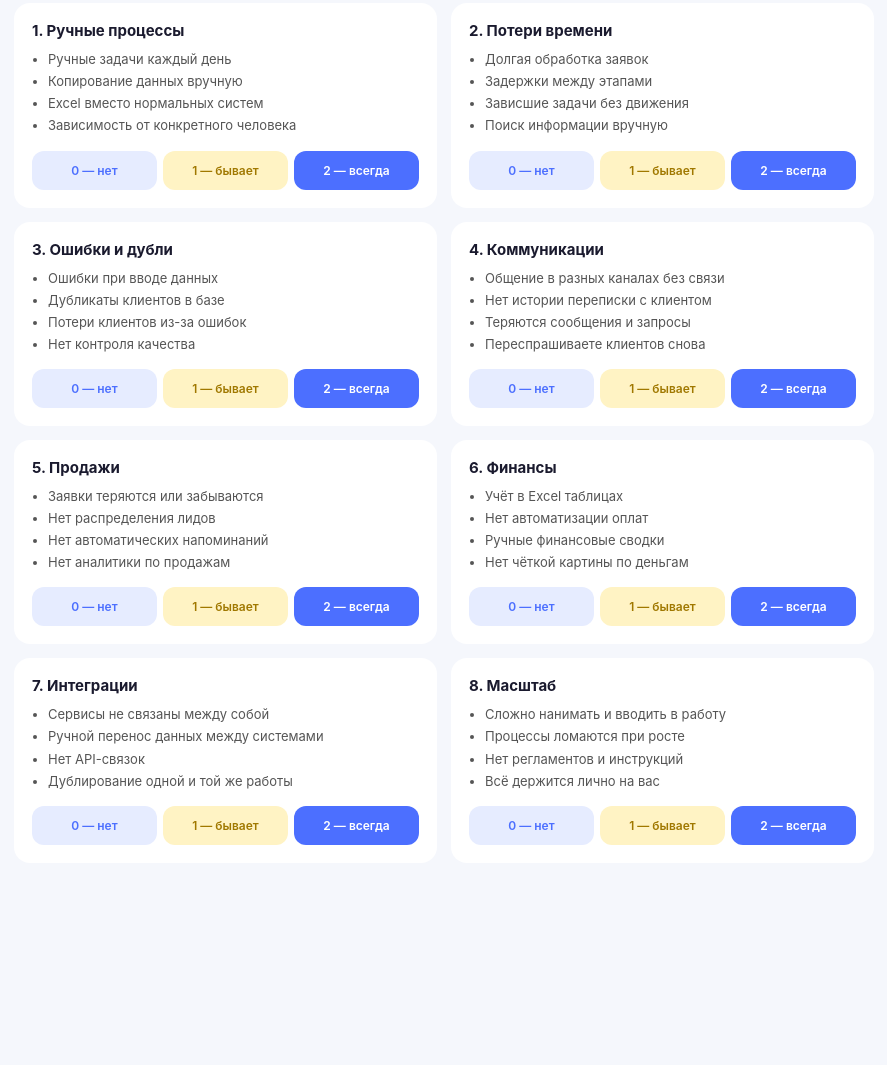
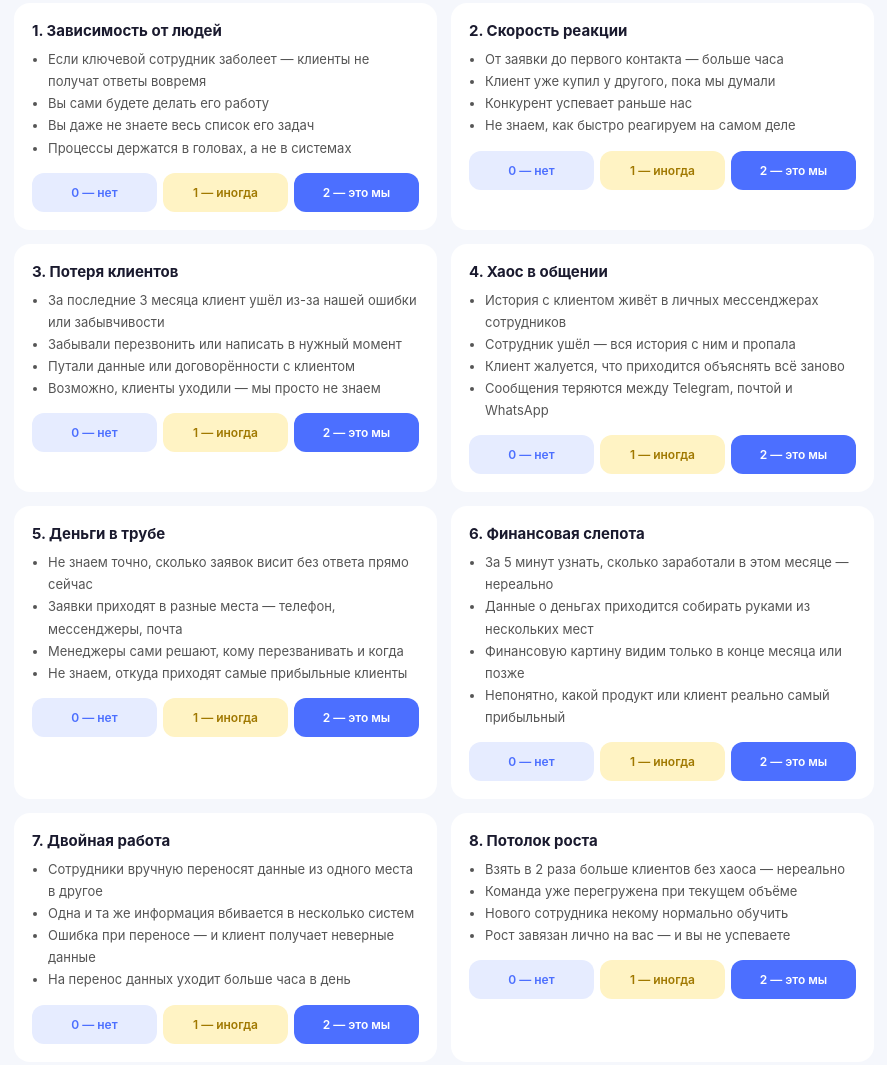
Before and after one commit to AidarNasretdinov/quiz, a plain HTML site: page index.html in a window 1280 px wide. Shown: the part 227-1292 px from the top of the page, without its empty margins (196-1083 px from the left). Before the commit the page ends 1130 px from the top, so only its background shows below. Drawn offline with Linux system fonts and the light colour scheme.

Commit message:
Update index.html

```diff
--- a/index.html
+++ b/index.html
@@ -142,122 +142,122 @@ h1 span { color: #4c6fff; }
   <div class="grid">
 
     <div class="card" id="card_0">
-      <h3>1. Ручные процессы</h3>
+      <h3>1. Зависимость от людей</h3>
       <ul>
-        <li>Ручные задачи каждый день</li>
-        <li>Копирование данных вручную</li>
-        <li>Excel вместо нормальных систем</li>
-        <li>Зависимость от конкретного человека</li>
+        <li>Если ключевой сотрудник заболеет — клиенты не получат ответы вовремя</li>
+        <li>Вы сами будете делать его работу</li>
+        <li>Вы даже не знаете весь список его задач</li>
+        <li>Процессы держатся в головах, а не в системах</li>
       </ul>
       <div class="btn-group">
         <span class="btn btn-0" onclick="set(0,0,this)">0 — нет</span>
-        <span class="btn btn-1" onclick="set(0,1,this)">1 — бывает</span>
-        <span class="btn btn-2" onclick="set(0,2,this)">2 — всегда</span>
+        <span class="btn btn-1" onclick="set(0,1,this)">1 — иногда</span>
+        <span class="btn btn-2" onclick="set(0,2,this)">2 — это мы</span>
       </div>
     </div>
 
     <div class="card" id="card_1">
-      <h3>2. Потери времени</h3>
+      <h3>2. Скорость реакции</h3>
       <ul>
-        <li>Долгая обработка заявок</li>
-        <li>Задержки между этапами</li>
-        <li>Зависшие задачи без движения</li>
-        <li>Поиск информации вручную</li>
+        <li>От заявки до первого контакта — больше часа</li>
+        <li>Клиент уже купил у другого, пока мы думали</li>
+        <li>Конкурент успевает раньше нас</li>
+        <li>Не знаем, как быстро реагируем на самом деле</li>
       </ul>
       <div class="btn-group">
         <span class="btn btn-0" onclick="set(1,0,this)">0 — нет</span>
-        <span class="btn btn-1" onclick="set(1,1,this)">1 — бывает</span>
-        <span class="btn btn-2" onclick="set(1,2,this)">2 — всегда</span>
+        <span class="btn btn-1" onclick="set(1,1,this)">1 — иногда</span>
+        <span class="btn btn-2" onclick="set(1,2,this)">2 — это мы</span>
       </div>
     </div>
 
     <div class="card" id="card_2">
-      <h3>3. Ошибки и дубли</h3>
+      <h3>3. Потеря клиентов</h3>
       <ul>
-        <li>Ошибки при вводе данных</li>
-        <li>Дубликаты клиентов в базе</li>
-        <li>Потери клиентов из-за ошибок</li>
-        <li>Нет контроля качества</li>
+        <li>За последние 3 месяца клиент ушёл из-за нашей ошибки или забывчивости</li>
+        <li>Забывали перезвонить или написать в нужный момент</li>
+        <li>Путали данные или договорённости с клиентом</li>
+        <li>Возможно, клиенты уходили — мы просто не знаем</li>
       </ul>
       <div class="btn-group">
         <span class="btn btn-0" onclick="set(2,0,this)">0 — нет</span>
-        <span class="btn btn-1" onclick="set(2,1,this)">1 — бывает</span>
-        <span class="btn btn-2" onclick="set(2,2,this)">2 — всегда</span>
+        <span class="btn btn-1" onclick="set(2,1,this)">1 — иногда</span>
+        <span class="btn btn-2" onclick="set(2,2,this)">2 — это мы</span>
       </div>
     </div>
 
     <div class="card" id="card_3">
-      <h3>4. Коммуникации</h3>
+      <h3>4. Хаос в общении</h3>
       <ul>
-        <li>Общение в разных каналах без связи</li>
-        <li>Нет истории переписки с клиентом</li>
-        <li>Теряются сообщения и запросы</li>
-        <li>Переспрашиваете клиентов снова</li>
+        <li>История с клиентом живёт в личных мессенджерах сотрудников</li>
+        <li>Сотрудник ушёл — вся история с ним и пропала</li>
+        <li>Клиент жалуется, что приходится объяснять всё заново</li>
+        <li>Сообщения теряются между Telegram, почтой и WhatsApp</li>
       </ul>
       <div class="btn-group">
         <span class="btn btn-0" onclick="set(3,0,this)">0 — нет</span>
-        <span class="btn btn-1" onclick="set(3,1,this)">1 — бывает</span>
-        <span class="btn btn-2" onclick="set(3,2,this)">2 — всегда</span>
+        <span class="btn btn-1" onclick="set(3,1,this)">1 — иногда</span>
+        <span class="btn btn-2" onclick="set(3,2,this)">2 — это мы</span>
       </div>
     </div>
 
     <div class="card" id="card_4">
-      <h3>5. Продажи</h3>
+      <h3>5. Деньги в трубе</h3>
       <ul>
-        <li>Заявки теряются или забываются</li>
-        <li>Нет распределения лидов</li>
-        <li>Нет автоматических напоминаний</li>
-        <li>Нет аналитики по продажам</li>
+        <li>Не знаем точно, сколько заявок висит без ответа прямо сейчас</li>
+        <li>Заявки приходят в разные места — телефон, мессенджеры, почта</li>
+        <li>Менеджеры сами решают, кому перезванивать и когда</li>
+        <li>Не знаем, откуда приходят самые прибыльные клиенты</li>
       </ul>
       <div class="btn-group">
         <span class="btn btn-0" onclick="set(4,0,this)">0 — нет</span>
-        <span class="btn btn-1" onclick="set(4,1,this)">1 — бывает</span>
-        <span class="btn btn-2" onclick="set(4,2,this)">2 — всегда</span>
+        <span class="btn btn-1" onclick="set(4,1,this)">1 — иногда</span>
+        <span class="btn btn-2" onclick="set(4,2,this)">2 — это мы</span>
       </div>
     </div>
 
     <div class="card" id="card_5">
-      <h3>6. Финансы</h3>
+      <h3>6. Финансовая слепота</h3>
       <ul>
-        <li>Учёт в Excel таблицах</li>
-        <li>Нет автоматизации оплат</li>
-        <li>Ручные финансовые сводки</li>
-        <li>Нет чёткой картины по деньгам</li>
+        <li>За 5 минут узнать, сколько заработали в этом месяце — нереально</li>
+        <li>Данные о деньгах приходится собирать руками из нескольких мест</li>
+        <li>Финансовую картину видим только в конце месяца или позже</li>
+        <li>Непонятно, какой продукт или клиент реально самый прибыльный</li>
       </ul>
       <div class="btn-group">
         <span class="btn btn-0" onclick="set(5,0,this)">0 — нет</span>
-        <span class="btn btn-1" onclick="set(5,1,this)">1 — бывает</span>
-        <span class="btn btn-2" onclick="set(5,2,this)">2 — всегда</span>
+        <span class="btn btn-1" onclick="set(5,1,this)">1 — иногда</span>
+        <span class="btn btn-2" onclick="set(5,2,this)">2 — это мы</span>
       </div>
     </div>
 
     <div class="card" id="card_6">
-      <h3>7. Интеграции</h3>
+      <h3>7. Двойная работа</h3>
       <ul>
-        <li>Сервисы не связаны между собой</li>
-        <li>Ручной перенос данных между системами</li>
-        <li>Нет API-связок</li>
-        <li>Дублирование одной и той же работы</li>
+        <li>Сотрудники вручную переносят данные из одного места в другое</li>
+        <li>Одна и та же информация вбивается в несколько систем</li>
+        <li>Ошибка при переносе — и клиент получает неверные данные</li>
+        <li>На перенос данных уходит больше часа в день</li>
       </ul>
       <div class="btn-group">
         <span class="btn btn-0" onclick="set(6,0,this)">0 — нет</span>
-        <span class="btn btn-1" onclick="set(6,1,this)">1 — бывает</span>
-        <span class="btn btn-2" onclick="set(6,2,this)">2 — всегда</span>
+        <span class="btn btn-1" onclick="set(6,1,this)">1 — иногда</span>
+        <span class="btn btn-2" onclick="set(6,2,this)">2 — это мы</span>
       </div>
     </div>
 
     <div class="card" id="card_7">
-      <h3>8. Масштаб</h3>
+      <h3>8. Потолок роста</h3>
       <ul>
-        <li>Сложно нанимать и вводить в работу</li>
-        <li>Процессы ломаются при росте</li>
-        <li>Нет регламентов и инструкций</li>
-        <li>Всё держится лично на вас</li>
+        <li>Взять в 2 раза больше клиентов без хаоса — нереально</li>
+        <li>Команда уже перегружена при текущем объёме</li>
+        <li>Нового сотрудника некому нормально обучить</li>
+        <li>Рост завязан лично на вас — и вы не успеваете</li>
       </ul>
       <div class="btn-group">
         <span class="btn btn-0" onclick="set(7,0,this)">0 — нет</span>
-        <span class="btn btn-1" onclick="set(7,1,this)">1 — бывает</span>
-        <span class="btn btn-2" onclick="set(7,2,this)">2 — всегда</span>
+        <span class="btn btn-1" onclick="set(7,1,this)">1 — иногда</span>
+        <span class="btn btn-2" onclick="set(7,2,this)">2 — это мы</span>
       </div>
     </div>
 
@@ -292,8 +292,8 @@ h1 span { color: #4c6fff; }
 const WEBHOOK = "https://hook.eu1.make.com/qt6ddmq795lcq2wcpvggji5740vvfcv5";
 
 const categories = [
-  "Ручные процессы","Потери времени","Ошибки и дубли","Коммуникации",
-  "Продажи","Финансы","Интеграции","Масштаб"
+  "Зависимость от людей","Скорость реакции","Потеря клиентов","Хаос в общении",
+  "Деньги в трубе","Финансовая слепота","Двойная работа","Потолок роста"
 ];
 
 let answers = new Array(8).fill(null);
```
